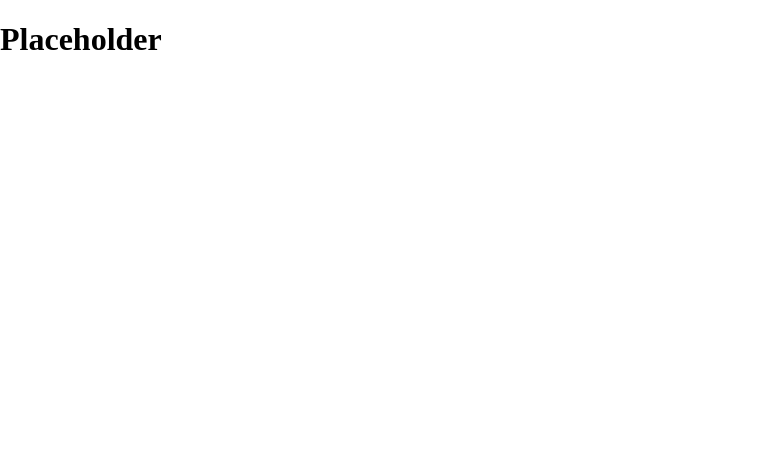
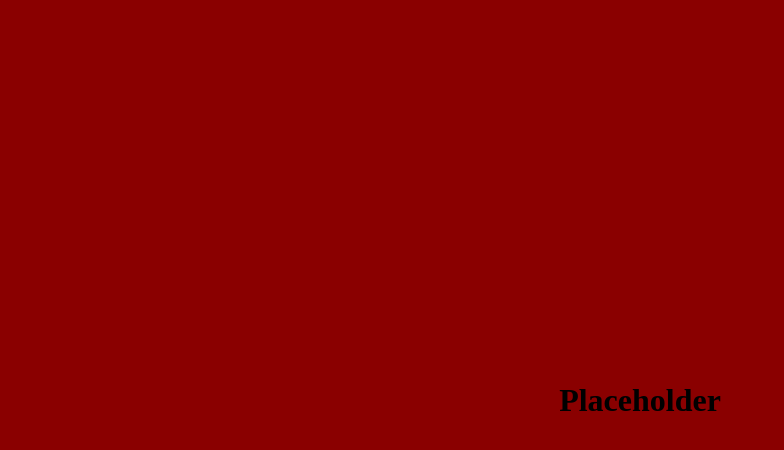
Before and after one commit to User-MiMa/DiceGame, a React (Vite) app: page / in a window 1280 px wide. Shown: the top 450 px of the page, without its empty margins (0-784 px from the left). Built offline with nearby package versions, Linux system fonts and the light colour scheme.

Commit message:
feat: add general styling

```diff
--- a/src/index.css
+++ b/src/index.css
@@ -3,7 +3,25 @@
 }
 
 body {
+    display: flex;
+    justify-content: center;
+    align-items: center;
+
     margin: 0;
+
+    background-color: #8a0000;
+
+    height: 100dvh;
+}
+
+main{
+    background-color: #f5f5f5;
+
+    height: 85dvh;
+    width: 85vw;
+
+    border-radius: 10px;
+
 }
 
 @media (min-width: 480px){
```
